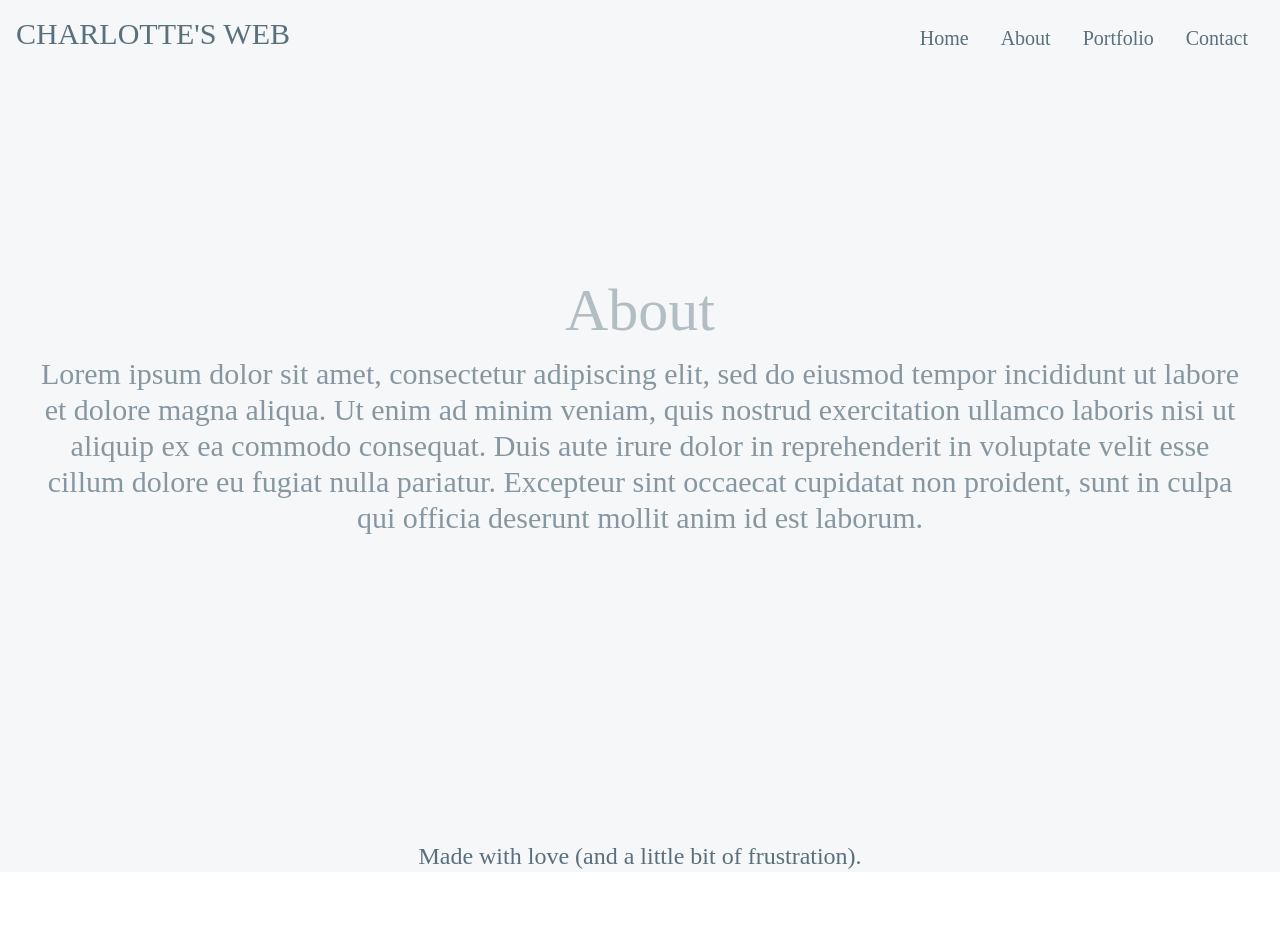
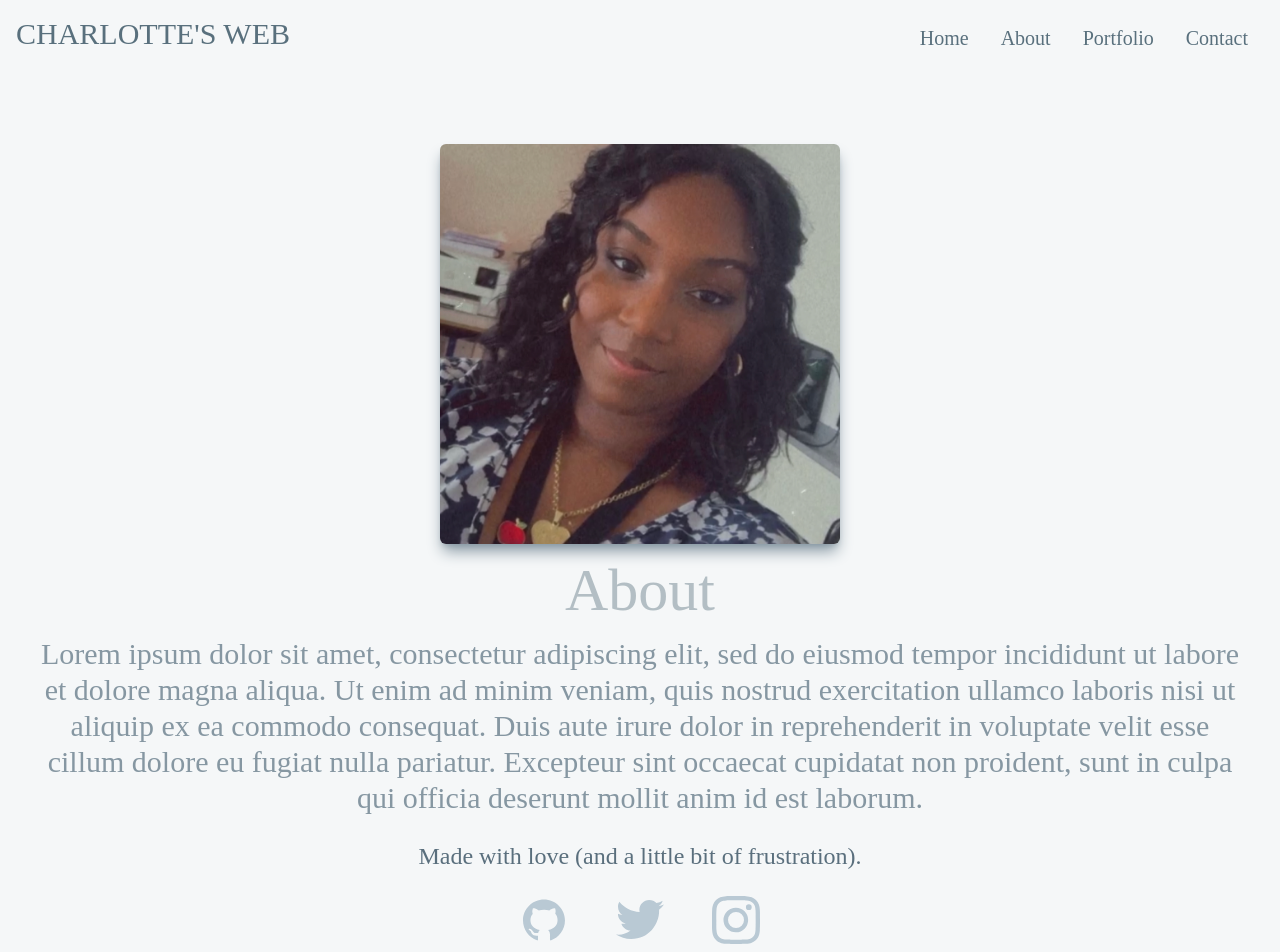
Before and after one commit to charlottearichard/charlottes-web, a React (Create React App) app: page /about in a window 1280 px wide. Shown: the top 952 px of the page. Before the commit the page ends 872 px from the top, so only its background shows below. Built offline with nearby package versions, Linux system fonts and the light colour scheme.

Commit message:
socials and img of me

```diff
--- a/public/index.html
+++ b/public/index.html
@@ -2,29 +2,14 @@
 <html lang="en">
   <head>
     <meta charset="utf-8" />
-    <link rel="icon" href="%PUBLIC_URL%/favicon.ico" />
     <meta name="viewport" content="width=device-width, initial-scale=1" />
     <meta name="theme-color" content="#000000" />
     <meta
       name="description"
       content="Web site created using create-react-app"
     />
-    <link rel="apple-touch-icon" href="%PUBLIC_URL%/logo192.png" />
-    <!--
-      manifest.json provides metadata used when your web app is installed on a
-      user's mobile device or desktop. See https://developers.google.com/web/fundamentals/web-app-manifest/
-    -->
-    <link rel="manifest" href="%PUBLIC_URL%/manifest.json" />
-    <!--
-      Notice the use of %PUBLIC_URL% in the tags above.
-      It will be replaced with the URL of the `public` folder during the build.
-      Only files inside the `public` folder can be referenced from the HTML.
 
-      Unlike "/favicon.ico" or "favicon.ico", "%PUBLIC_URL%/favicon.ico" will
-      work correctly both with client-side routing and a non-root public URL.
-      Learn how to configure a non-root public URL by running `npm run build`.
-    -->
-    <title>React App</title>
+    <title>Charlotte's Web</title>
   </head>
   <body>
     <noscript>You need to enable JavaScript to run this app.</noscript>
--- a/src/App.js
+++ b/src/App.js
@@ -17,7 +17,6 @@ function App() {
         <Route path='/contact' element={<Contact/>}/>
 
 
-
       </Routes>
   <Footer/>
     </div>
--- a/src/components/About.jsx
+++ b/src/components/About.jsx
@@ -1,12 +1,23 @@
 import React from 'react'
+import Me from '../assets/me.jpg'
 
 const About = () => {
   return (
-    <div name='about' className='w-full h-screen bg-[#f5f7f8] text-[#8da4b2]'>
+    <div name='about' className='pt-80 pb-40 w-full h-screen bg-[#f5f7f8] text-[#8da4b2]'>
         <div className='flex flex-col justify-center items-center w-full h-full'>
                 <div>
-                    <h1 className='text-center first-letter:font-[Inconsolata] text-6xl  text-[#47606f61]'>About</h1>
-               <p className='text-center pr-10 pl-10 font-[Inconsolata] text-3xl  text-[#8697a2]'>
+
+                    <div style={{backgroundImage: `url(${Me})`}}
+            className='shadow-lg shadow-[#8697a2] group container rounded-md flex justify-center items-center mx-auto personal-img'>
+
+                <div>
+                </div>
+                </div>
+                <div>
+
+                <h1 className='text-center first-letter:font-[Inconsolata] text-6xl  text-[#47606f61]'>About</h1>
+
+               <p className=' text-center pr-10 pl-10 font-[Inconsolata] text-3xl  text-[#8697a2]'>
                Lorem ipsum dolor sit amet, consectetur adipiscing elit, sed do eiusmod tempor incididunt
                ut labore et dolore magna aliqua. Ut enim ad minim veniam, quis nostrud exercitation
                ullamco laboris nisi ut aliquip ex ea commodo consequat.
@@ -15,11 +26,16 @@ const About = () => {
                deserunt mollit anim id est laborum.
                </p>
                 </div>
-                <div>
 
                 </div>
-            </div>
+                </div>
+
+
+
         </div>
+
+
+
   )
 }
 
--- a/src/components/Footer.jsx
+++ b/src/components/Footer.jsx
@@ -1,4 +1,7 @@
 import React from 'react'
+import {AiFillGithub} from 'react-icons/ai'
+import {GrTwitter} from 'react-icons/gr'
+import {BsInstagram} from 'react-icons/bs'
 
 const Footer = () => {
   return (
@@ -7,7 +10,25 @@ const Footer = () => {
 
         <p className='pt-10 text-center first-letter:font-[Inconsolata] text-2xl  text-[#5a6f7d]'>
         Made with love (and a little bit of frustration).</p>
+
+        <div className='text-center py-6'>
+          <button className='text-5xl px-6 text-[#b9c9d4]'>
+          <a href="https://github.com/charlottearichard">
+          <AiFillGithub/> </a></button>
+
+
+          <button className='text-5xl px-6 text-[#b9c9d4]'>
+          <a href="https://twitter.com/npmcharlotte">
+          <GrTwitter/></a></button>
+
+
+          <button className='text-5xl px-6 text-[#b9c9d4]'>
+          <a href="/">
+          <BsInstagram/></a></button>
         </div>
+        </div>
+
+
   )
 }
 
--- a/src/components/Home.jsx
+++ b/src/components/Home.jsx
@@ -8,7 +8,7 @@ function Home() {
     <div className='max-w-[1000px] mx-auto px-8 flex flex-col justify-center h-full'>
         <h2 className='font-[Inconsolata] text-3xl  text-[#8da4b2]'>hello world, my name is </h2>
         <h2 className='font-[Inconsolata] text-7xl  text-[#6a8596]'> Charlotte Ri'Chard </h2>
-        <p className='font-[Inconsolata] text-5xl  text-[#b9c9d4]'> I am a web developer </p>
+        <p className='font-[Inconsolata] text-5xl  text-[#b9c9d4]'> I am a robot </p>
     <div>
         <button className="mt-7 py-3 font-[Inconsolata] text-2xl text-[#708897] border-4 border-[#708897] px-6 my-2 flex items-center hover:bg-[#708897] hover:text-[#e4ebef]" > <a href='/about'> LEARN MORE </a>
         <HiArrowNarrowRight className='ml-4'/> </button>
--- a/src/index.css
+++ b/src/index.css
@@ -34,3 +34,11 @@
     background-image: #8697a2;
 
 }
+
+.personal-img {
+    background-repeat: no-repeat;
+    background-size: cover;
+    background-position: center;
+    height: 400px;
+    width:400px;
+}
```
Also changed, not shown: src/assets/me.jpg (added), 1 other file (tests, documents, lock files or other folders).
